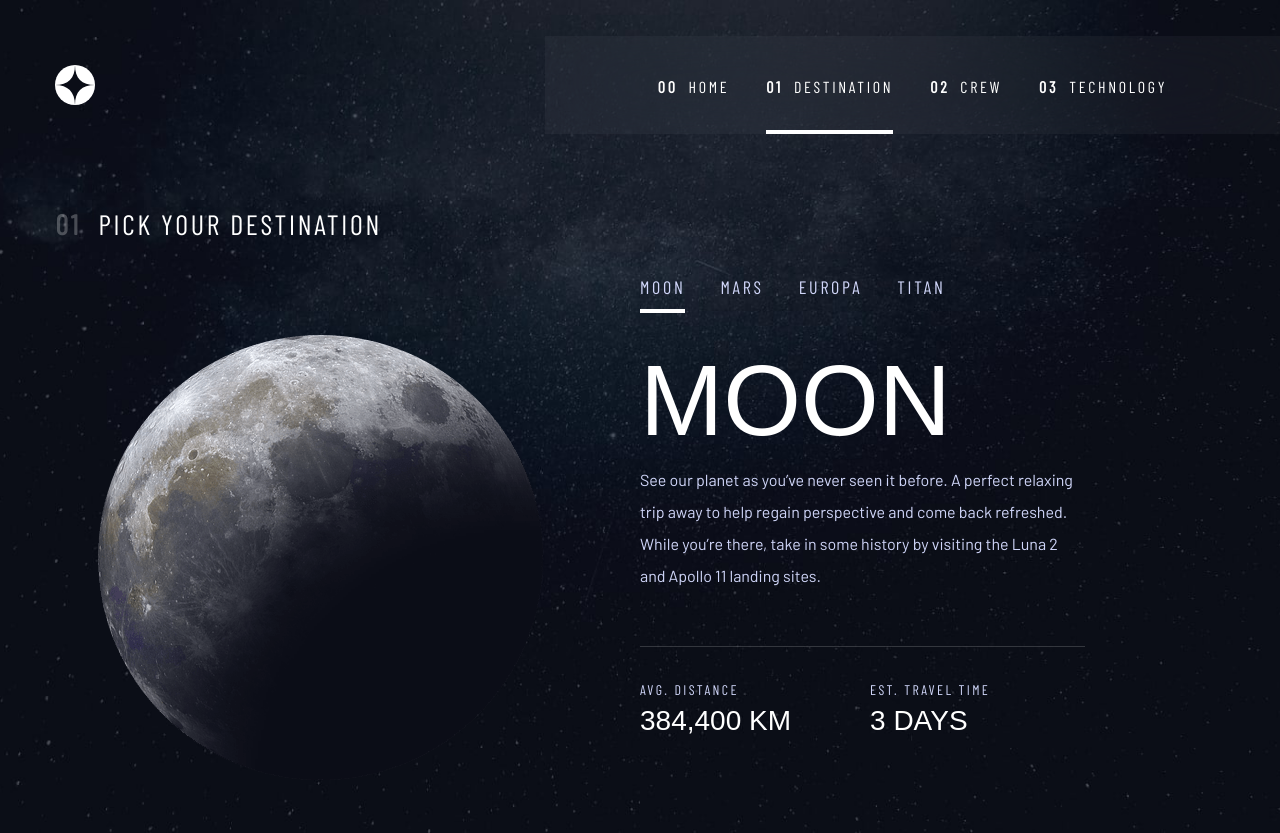
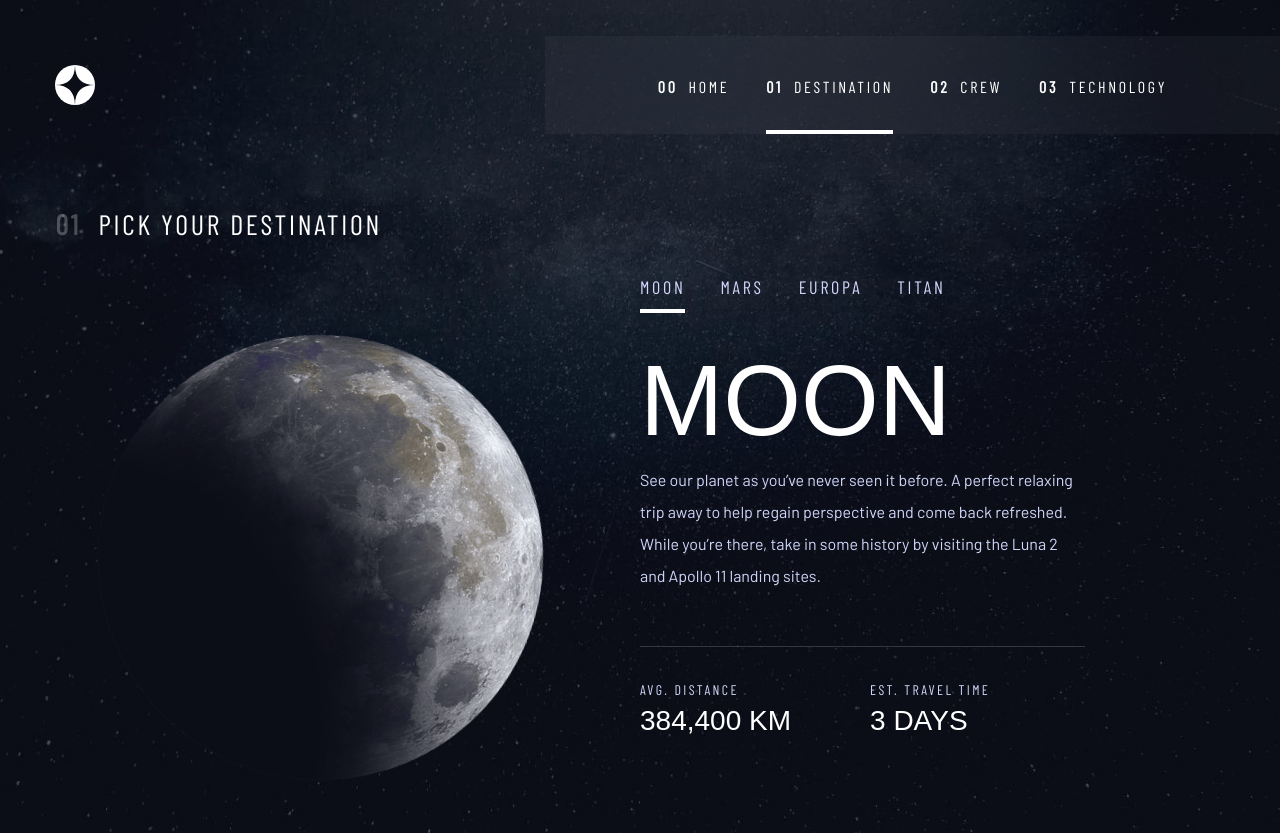
Before and after one commit to basitkorai/space-tourism-website, a React (Vite) app: page /destination in a window 1280 px wide. Built offline with nearby package versions, Linux system fonts and the light colour scheme; a web font is replaced by a local one.

Commit message:
animations added

```diff
--- /dev/null
+++ b/src/components/DestinationImage.jsx
@@ -0,0 +1,18 @@
+import { motion } from 'framer-motion'
+
+const DestinationImage = ({ image }) => {
+  return (
+    <motion.img
+      initial={{ opacity: 0.5 }}
+      animate={{ opacity: 1 }}
+      exit={{ opacity: 0.25 }}
+      transition={{ ease: 'backOut', duration: 2 }}
+      src={image}
+      alt=""
+      width="445"
+      height="445"
+    />
+  )
+}
+
+export default DestinationImage
--- /dev/null
+++ b/src/components/DestinationInfo.jsx
@@ -0,0 +1,35 @@
+import { motion } from 'framer-motion'
+
+const DestinationInfo = ({ info: { name, description, distance, travel } }) => {
+  return (
+    <motion.div
+      initial={{ opacity: 0 }}
+      animate={{ opacity: 1 }}
+      exit={{ opacity: 0 }}
+      transition={{ ease: 'linear', duration: 2 }}
+    >
+      <h2 className="text-h3 md:text-[5rem] lg:text-[6.25rem] font-serif leading-none my-4 md:my-0 lg:mb-[0.88rem] uppercase">
+        {name}
+      </h2>
+      <p className="text-[0.9375rem] md:text-base max-w-[20.4375rem] md:max-w-[35.8125rem] text-accent leading-normal lg:leading-8 mx-auto">
+        {description}
+      </p>
+      <div className="grid lg:flex gap-8 lg:gap-[4.94rem] mb-[3.56rem] md:mb-[1.75rem] max-w-[20.4375rem] md:max-w-[27.75rem] lg:max-w-full pt-8 mt-8 md:mt-[3.02rem] lg:mt-[3.37rem] border-t-[0.0625rem] border-grey border-dash max-md:mx-auto uppercase">
+        <p className="flex flex-col">
+          <span className="text-sh2 font-sans_cond text-accent">
+            AVG. DISTANCE
+          </span>
+          <span className="text-sh1 font-serif">{distance}</span>
+        </p>
+        <p className="flex flex-col">
+          <span className="text-sh2 font-sans_cond uppercase text-accent">
+            Est. travel time
+          </span>
+          <span className="text-sh1 font-serif">{travel}</span>
+        </p>
+      </div>
+    </motion.div>
+  )
+}
+
+export default DestinationInfo
--- a/src/pages/Destination.jsx
+++ b/src/pages/Destination.jsx
@@ -8,12 +8,13 @@ import europa from '../assets/images/destination/image-europa.png'
 import titan from '../assets/images/destination/image-titan.png'
 import data from '../data/data.json'
 const destinations = data.destinations
+import { AnimatePresence, motion } from 'framer-motion'
+import DestinationImage from '../components/DestinationImage'
+import DestinationInfo from '../components/DestinationInfo'
 
 const Destination = () => {
-  const {
-    destination: { name, description, distance, travel },
-    setDestination,
-  } = useGlobalContext()
+  const { destination, setDestination } = useGlobalContext()
+  const { name } = destination
 
   const isMoon = name === `Moon`
   const isMars = name === `Mars`
@@ -34,22 +35,27 @@ const Destination = () => {
               Pick your destination
             </p>
             <div className="max-w-[10.625rem] md:max-w-[18.75rem] lg:max-w-[27.8125rem] mx-auto mb-[1.625rem] md:mb-[3.3125rem] lg:grid justify-items-center">
-              <img
-                src={
-                  isMoon
-                    ? moon
-                    : isMars
-                    ? mars
-                    : isEuropa
-                    ? europa
-                    : isTitan
-                    ? titan
-                    : moon
-                }
-                alt=""
-                width="445"
-                height="445"
-              />
+              <AnimatePresence mode="popLayout">
+                <motion.div
+                  animate={{ rotate: 360 }}
+                  transition={{
+                    ease: 'linear',
+                    repeat: Infinity,
+                    duration: 20,
+                    repeatType: 'loop',
+                  }}
+                >
+                  {isMoon ? (
+                    <DestinationImage key={1} image={moon} />
+                  ) : isMars ? (
+                    <DestinationImage key={2} image={mars} />
+                  ) : isEuropa ? (
+                    <DestinationImage key={3} image={europa} />
+                  ) : isTitan ? (
+                    <DestinationImage key={4} image={titan} />
+                  ) : null}
+                </motion.div>
+              </AnimatePresence>
             </div>
           </div>
           <div className="grid justify-center lg:justify-start  items-center text-center lg:text-left">
@@ -108,26 +114,7 @@ const Destination = () => {
                   Titan
                 </button>
               </div>
-              <h2 className="text-h3 md:text-[5rem] lg:text-[6.25rem] font-serif leading-none my-4 md:my-0 lg:mb-[0.88rem] uppercase">
-                {name}
-              </h2>
-              <p className="text-[0.9375rem] md:text-base max-w-[20.4375rem] md:max-w-[35.8125rem] text-accent leading-normal lg:leading-8 mx-auto">
-                {description}
-              </p>
-              <div className="grid lg:flex gap-8 lg:gap-[4.94rem] mb-[3.56rem] md:mb-[1.75rem] max-w-[20.4375rem] md:max-w-[27.75rem] lg:max-w-full pt-8 mt-8 md:mt-[3.02rem] lg:mt-[3.37rem] border-t-[0.0625rem] border-grey border-dash max-md:mx-auto uppercase">
-                <p className="flex flex-col">
-                  <span className="text-sh2 font-sans_cond text-accent">
-                    AVG. DISTANCE
-                  </span>
-                  <span className="text-sh1 font-serif">{distance}</span>
-                </p>
-                <p className="flex flex-col">
-                  <span className="text-sh2 font-sans_cond uppercase text-accent">
-                    Est. travel time
-                  </span>
-                  <span className="text-sh1 font-serif">{travel}</span>
-                </p>
-              </div>
+              <DestinationInfo info={{ ...destination }} />
             </div>
           </div>
         </div>
--- a/src/pages/Home.jsx
+++ b/src/pages/Home.jsx
@@ -3,6 +3,7 @@ import Navbar from '../components/Navbar'
 import Sidebar from '../components/Sidebar'
 import AppProvider from '../context/context'
 import backgroundImages from '../utils/backgroundImages'
+import { motion } from 'framer-motion'
 
 const Home = () => {
   return (
@@ -15,7 +16,11 @@ const Home = () => {
         <div
           className={`container grid place-items-center lg:grid-cols-2 lg:justify-between px-4 tall:pb-20 mx-auto mt-6 md:mt-[6.62rem] lg:mt-[15.69rem]`}
         >
-          <div className="text-center lg:text-left mb-[5.06rem] md:mb-[9.75rem] lg:mb-0">
+          <motion.div
+            initial={{ x: -800, opacity: 0 }}
+            animate={{ x: 0, opacity: 1 }}
+            className="text-center lg:text-left mb-[5.06rem] md:mb-[9.75rem] lg:mb-0"
+          >
             <h1 className="grid gap-4 md:gap-6">
               <span className="font-sans_cond text-base text-accent leading-none md:text-xl lg:text-[1.75rem]">
                 SO, YOU WANT TO TRAVEL TO
@@ -30,10 +35,14 @@ const Home = () => {
               it. Well sit back, and relax because we’ll give you a truly out of
               this world experience!
             </p>
-          </div>
-          <div className="grid place-content-center mb-12 lg:mb-0 lg:self-end xl:mr-[10.125rem] lg:justify-self-end">
+          </motion.div>
+          <motion.div
+            initial={{ x: 800, opacity: 0 }}
+            animate={{ x: 0, opacity: 1 }}
+            className="grid place-content-center mb-12 lg:mb-0 lg:self-end xl:mr-[10.125rem] lg:justify-self-end"
+          >
             <Button />
-          </div>
+          </motion.div>
         </div>
       </div>
     </AppProvider>
```
